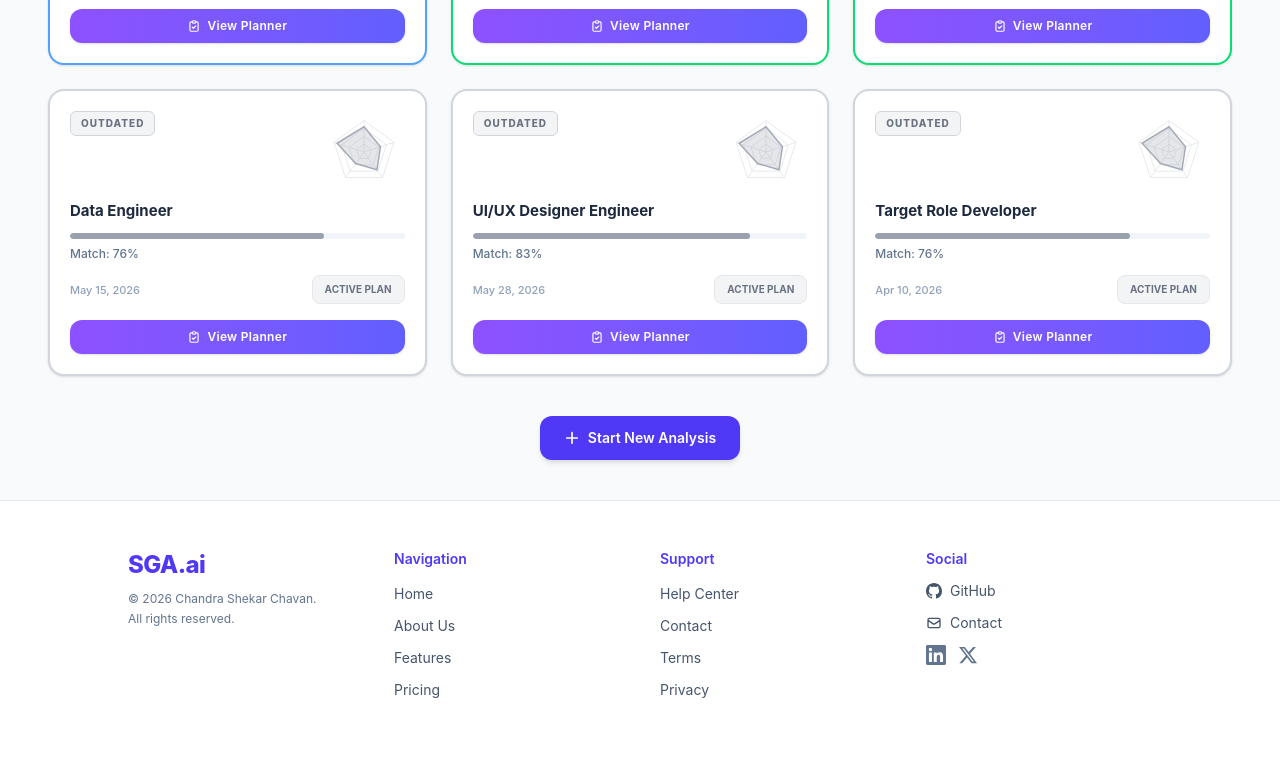
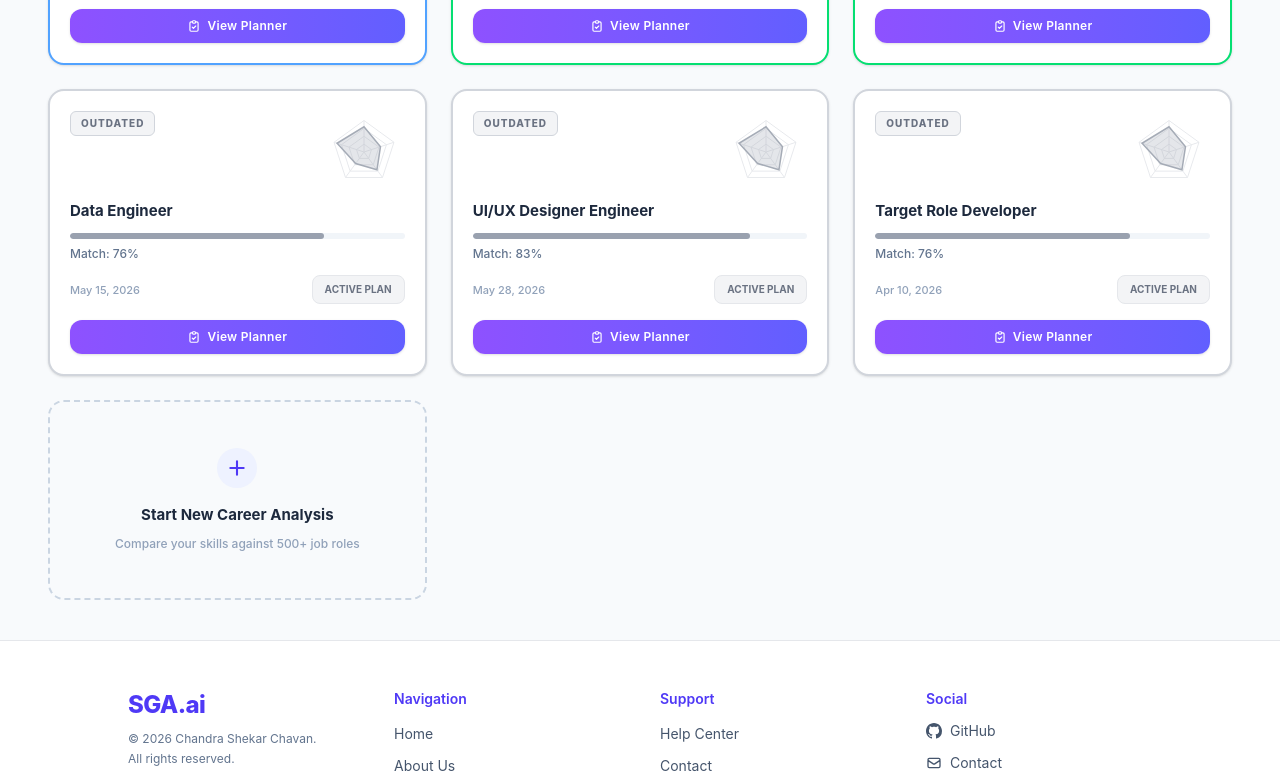
Before and after one commit to Ananthchavan/Skill_Gap_Analyser, a React (Vite) app in the folder frontend/: page /YourAnalysis in a window 1280 px wide. Shown: the part 474-1257 px from the top of the page. Before the commit the page ends 1223 px from the top, so only its background shows below. Built offline with nearby package versions, Linux system fonts and the light colour scheme.

Commit message:
Redesigned add new analysis component

```diff
--- a/frontend/src/pages/AnalysisHistory.jsx
+++ b/frontend/src/pages/AnalysisHistory.jsx
@@ -75,6 +75,31 @@ export default function AnalysisHistory() {
               onDelete={() => handleDelete(analysis.id)}
             />
           ))}
+
+          {/* Dotted border card to start new analysis */}
+          <a
+            href="/NewAnalysis"
+            className="
+              border-2 border-dashed border-slate-300 dark:border-slate-700
+              rounded-2xl p-5 flex flex-col items-center justify-center text-center
+              hover:border-indigo-500 dark:hover:border-indigo-400
+              hover:bg-slate-100/50 dark:hover:bg-slate-900/50
+              transition-all duration-200 cursor-pointer
+              min-h-[200px] gap-2 group
+            "
+          >
+            <div className="w-10 h-10 rounded-full bg-indigo-50 dark:bg-indigo-950/50 text-indigo-600 dark:text-indigo-400 flex items-center justify-center group-hover:scale-110 transition-transform duration-200">
+              <svg className="w-5 h-5" fill="none" stroke="currentColor" viewBox="0 0 24 24">
+                <path strokeLinecap="round" strokeLinejoin="round" strokeWidth={2.5} d="M12 4v16m8-8H4" />
+              </svg>
+            </div>
+            <span className="text-[15px] font-bold text-slate-800 dark:text-slate-200 mt-2">
+              Start New Career Analysis
+            </span>
+            <span className="text-[12px] text-slate-400 dark:text-slate-500 font-medium">
+              Compare your skills against 500+ job roles
+            </span>
+          </a>
         </div>
 
         {/* ── Empty state ── */}
@@ -88,26 +113,6 @@ export default function AnalysisHistory() {
           </div>
         )}
 
-        {/* ── New analysis CTA ── */}
-        <div className="mt-10 flex justify-center">
-          <a
-            href="/NewAnalysis"
-            className="
-              inline-flex items-center gap-2
-              bg-indigo-600 hover:bg-indigo-700
-              text-white text-sm font-semibold
-              px-6 py-3 rounded-xl
-              shadow-md hover:shadow-lg
-              transition-all duration-200
-            "
-          >
-            <svg className="w-4 h-4" fill="none" stroke="currentColor" viewBox="0 0 24 24">
-              <path strokeLinecap="round" strokeLinejoin="round" strokeWidth={2.5} d="M12 4v16m8-8H4" />
-            </svg>
-            Start New Analysis
-          </a>
-        </div>
-
       </main>
 
       <Footer />
```
